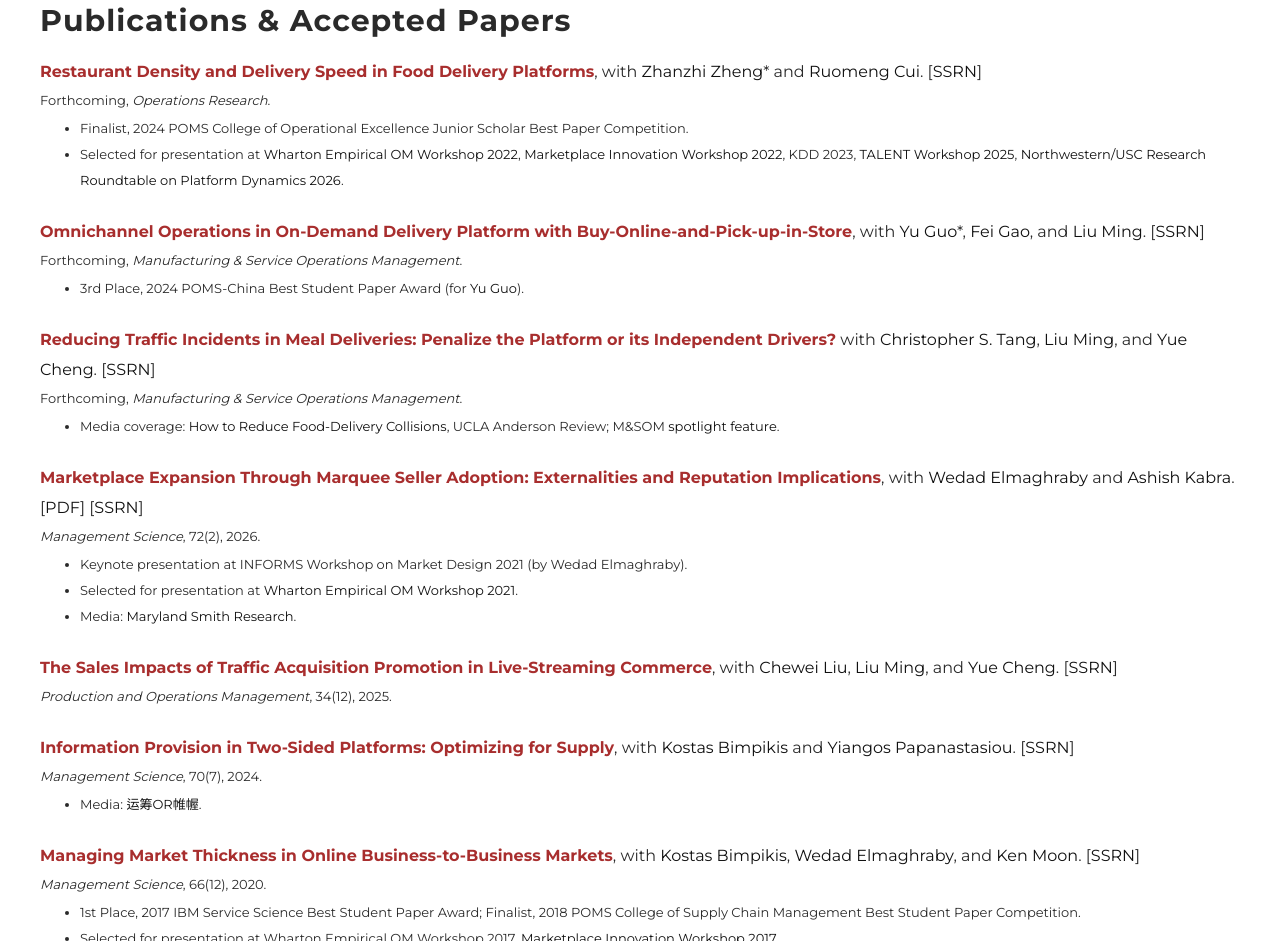
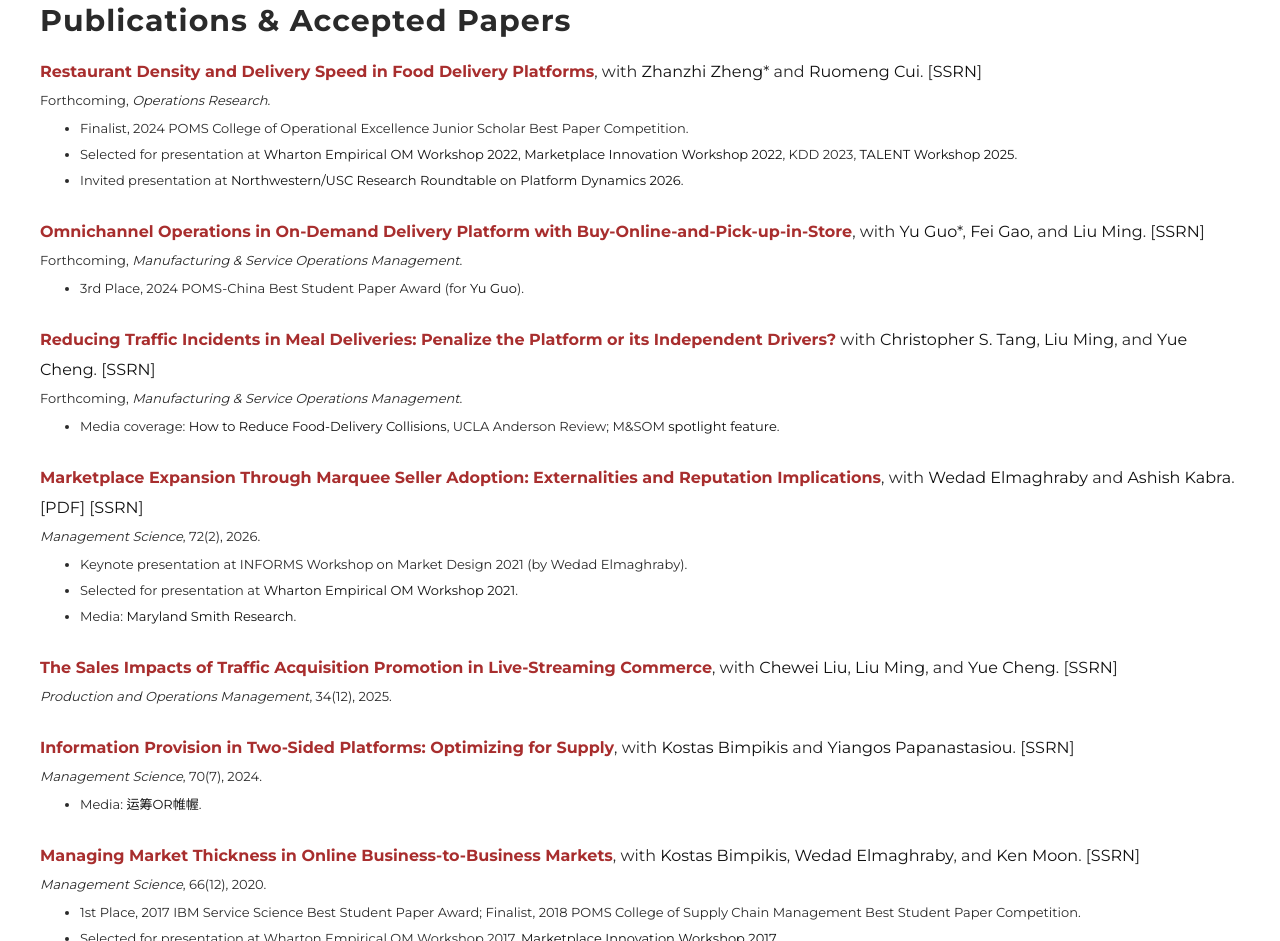
Before and after one commit to zhangwenchang89/wenchangzhang.com, a plain HTML site: page index.html in a window 1280 px wide. Shown: the part 1638-2579 px from the top of the page. Drawn offline with Linux system fonts and the light colour scheme.

Commit message:
Density paper: list the 2026 Platform Dynamics roundtable as an invited presentation
Splits the bullet to match CV 716b3a8. The other four venues and all links unchanged.

Co-Authored-By: Claude Opus 5.5 <noreply@anthropic.com>
Claude-Session: https://claude.ai/code/session_01MykFkor3srcw2BxtH2xgtQ

```diff
--- a/index.html
+++ b/index.html
@@ -130,7 +130,8 @@
 <p>Forthcoming, <em>Operations Research</em>.</p>
 <ul>
 <li>Finalist, 2024 POMS College of Operational Excellence Junior Scholar Best Paper Competition.</li>
-<li>Selected for presentation at <a href="https://www.dropbox.com/s/8o8asq0hb69v4n5/FINAL%20Workshop%20on%20Empirical%20Research%20in%20Operations%20Management%20%28Poster%20%28Portrait%29%29%20%288.5%20%C3%97%2011%20in%29%20%281%29.pdf?dl=0">Wharton Empirical OM Workshop 2022</a>, <a href="http://marketplaceinnovation.net/2022/index.html">Marketplace Innovation Workshop 2022</a>, KDD 2023, <a href="https://sites.gatech.edu/talent-2025/friday-may-30/">TALENT Workshop 2025</a>, <a href="https://www.dropbox.com/scl/fi/5ey740l1riwrxj7iiv9kn/platform_dynamics_2026_agenda.pdf?rlkey=rhd4g1sr3v8571lvft18p32os&amp;dl=0">Northwestern/USC Research Roundtable on Platform Dynamics 2026</a>.</li>
+<li>Selected for presentation at <a href="https://www.dropbox.com/s/8o8asq0hb69v4n5/FINAL%20Workshop%20on%20Empirical%20Research%20in%20Operations%20Management%20%28Poster%20%28Portrait%29%29%20%288.5%20%C3%97%2011%20in%29%20%281%29.pdf?dl=0">Wharton Empirical OM Workshop 2022</a>, <a href="http://marketplaceinnovation.net/2022/index.html">Marketplace Innovation Workshop 2022</a>, KDD 2023, <a href="https://sites.gatech.edu/talent-2025/friday-may-30/">TALENT Workshop 2025</a>.</li>
+<li>Invited presentation at <a href="https://www.dropbox.com/scl/fi/5ey740l1riwrxj7iiv9kn/platform_dynamics_2026_agenda.pdf?rlkey=rhd4g1sr3v8571lvft18p32os&amp;dl=0">Northwestern/USC Research Roundtable on Platform Dynamics 2026</a>.</li>
 </ul></li>
 <li><p><strong>Omnichannel Operations in On-Demand Delivery Platform with Buy-Online-and-Pick-up-in-Store</strong>, with <a href="https://joeyyuguo.github.io/">Yu Guo</a>*, <a href="https://sites.google.com/view/feigao/home">Fei Gao</a>, and <a href="https://myweb.cuhk.edu.cn/mingliu/Home/Index">Liu Ming</a>. [<a href="https://papers.ssrn.com/sol3/papers.cfm?abstract_id=4862038">SSRN</a>]</p>
 <p>Forthcoming, <em>Manufacturing &amp; Service Operations Management</em>.</p>
```
Also changed, not shown: 1 other file.
